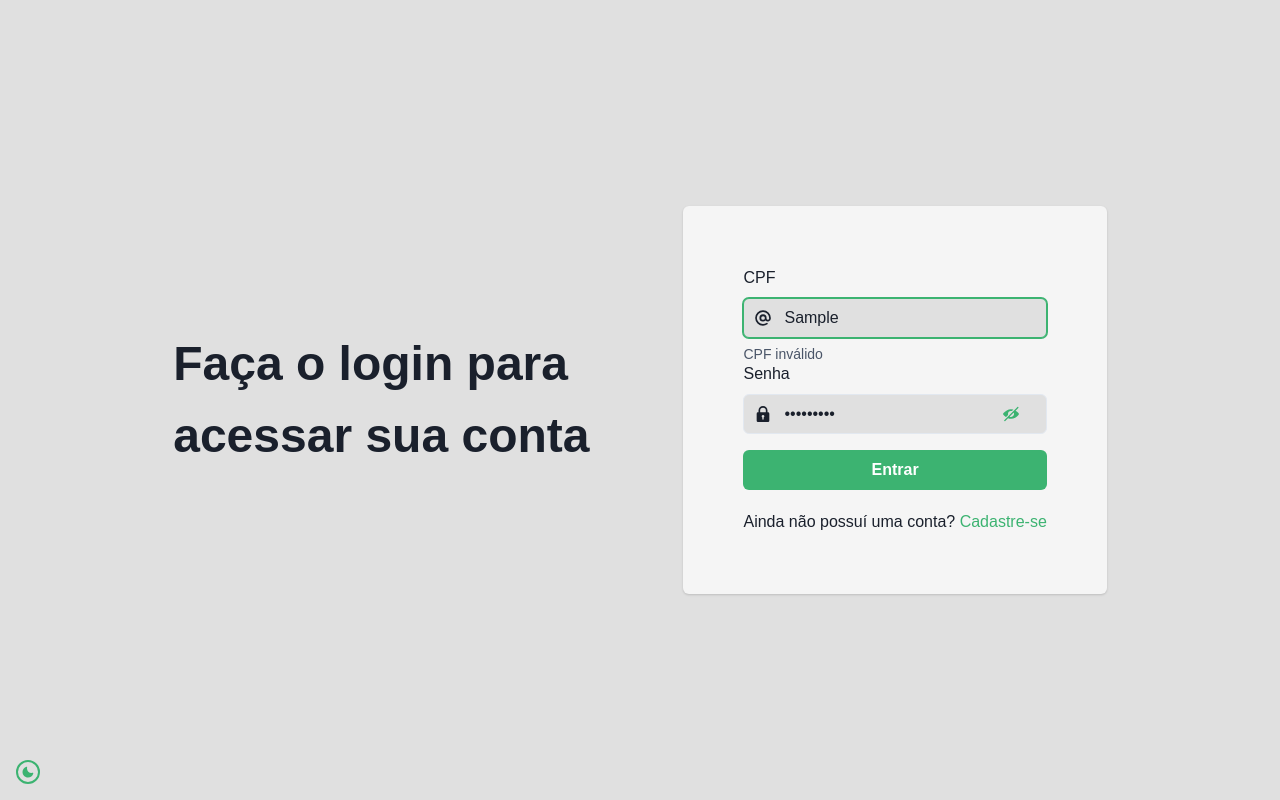
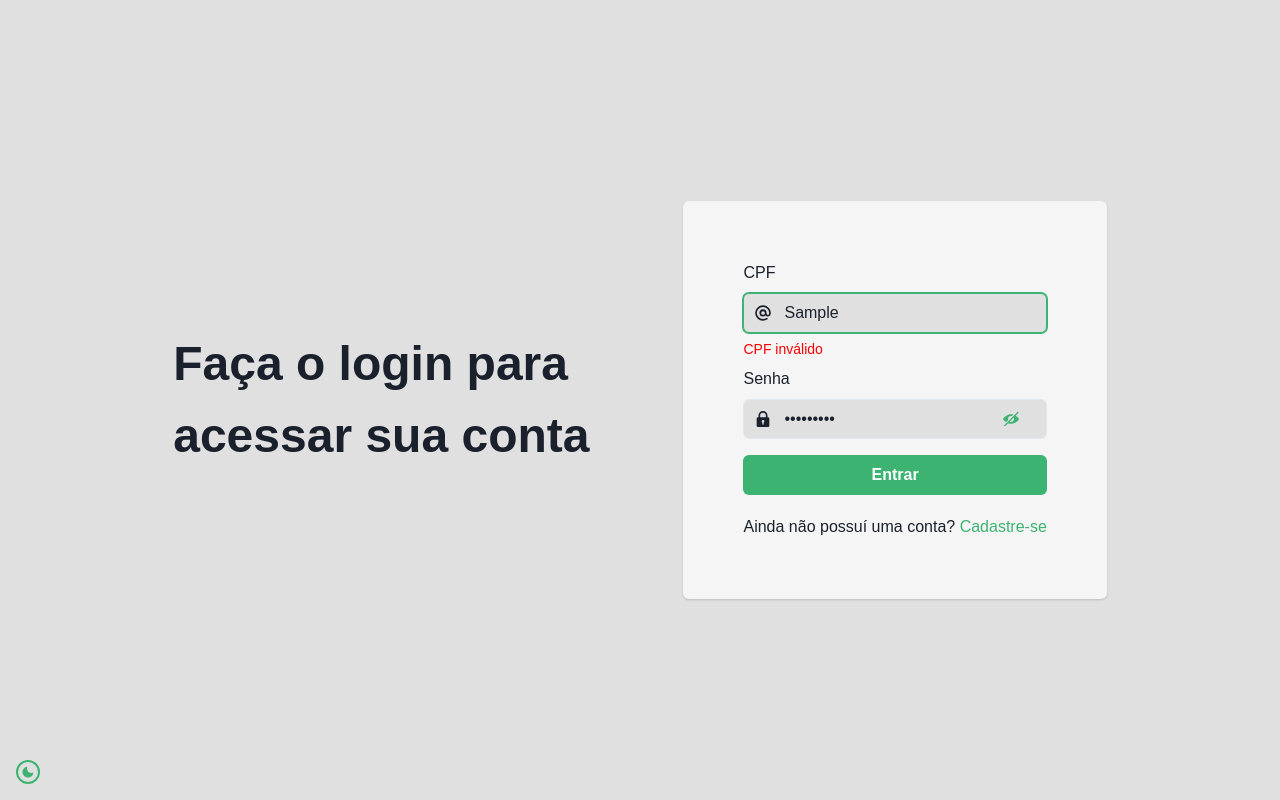
Before and after one commit to Luiss1569/TFG-Flow, a React (Vite) app in the folder frontend/: page /login in a window 1280 px wide. Both pictures are taken after typing "Sample", "Sample123" into the empty fields and a click on the button "Entrar". Built offline with nearby package versions, Linux system fonts and the light colour scheme.

Commit message:
hide text on login screen

```diff
--- a/frontend/src/pages/Login/index.tsx
+++ b/frontend/src/pages/Login/index.tsx
@@ -1,7 +1,7 @@
 import React, { SyntheticEvent, useState } from 'react';
 import './style.css';
 import api from "../../lib/axios";
-import { useToast, IconButton, Link, InputLeftElement, FormControl, FormHelperText, Show, HStack, Button, Flex, Text, FormLabel, VStack, Input, Alert, AlertIcon, InputGroup, InputRightElement, useColorMode, Box, Center, Stack, Card, CardBody } from '@chakra-ui/react';
+import { useToast, IconButton, Link, InputLeftElement, FormControl, FormHelperText, Show, Hide, HStack, Button, Flex, Text, FormLabel, VStack, Input, Alert, AlertIcon, InputGroup, InputRightElement, useColorMode, Box, Center, Stack, Card, CardBody } from '@chakra-ui/react';
 import { SunIcon, MoonIcon, ViewIcon, ViewOffIcon, UnlockIcon } from '@chakra-ui/icons';
 import { useForm } from 'react-hook-form';
 import { z } from 'zod';
@@ -84,12 +84,6 @@ function Login() {
             <Center>
                 <Stack >
                     <HStack h="100vh" justifyContent='center'>
-                        {errorText && (
-                            <Alert status='error' color='error' pos="fixed" top="0" left="0" >
-                                <AlertIcon />
-                                {errorText}
-                            </Alert>
-                        )}
                         <IconButton
                             aria-label="toggle theme"
                             rounded="full"
@@ -99,9 +93,10 @@ function Login() {
                             left={4}
                             onClick={toggleColorMode} icon={colorMode === "dark" ? <SunIcon/> : <MoonIcon />}
                         />
-                            {/* <Show breakpoint='(min-width: 800px)' > */}
-                                <Text variant='title' w={{ base: '10%', xl: '40%' }} fontSize='5xl' >Faça o login para acessar sua conta</Text>
-                            {/* </Show> */}
+                            <Hide below='md'>
+                                <Text variant='title' w={{ base: '30%', xl: '40%' }} fontSize='5xl' >Faça o login para acessar sua conta</Text>
+                            </Hide>
+
                             <Card bg='secondary' p='10'>
                                 <CardBody>
                                     <form onSubmit={handleSubmit(loginUser)}>
@@ -122,10 +117,10 @@ function Login() {
                                                 />
                                             </InputGroup>
 
-                                            {errors.cpf && <FormHelperText >{errors.cpf.message}</FormHelperText>}
+                                            {errors.cpf && <FormHelperText color='red'>{errors.cpf.message}</FormHelperText>}
 
                                         </FormControl>
-                                        <FormControl isInvalid={errors.password != null}>
+                                        <FormControl isInvalid={errors.password != null} pt='10px'>
                                             <FormLabel htmlFor="password" >Senha</FormLabel>
 
                                             <InputGroup size='md'>
@@ -135,6 +130,7 @@ function Login() {
                                                 <Input
                                                     bg='primary'
                                                     focusBorderColor='#3CB371'
+                                                    errorBorderColor='red.300'
                                                     variant='outline'
                                                     id="password"
                                                     placeholder="Digite sua senha"
@@ -152,13 +148,12 @@ function Login() {
                                                 </InputRightElement>
 
                                             </InputGroup>
-                                            {errors.password && <FormHelperText >{errors.password.message}</FormHelperText>}
+                                            {errors.password && <FormHelperText color='red'>{errors.password.message}</FormHelperText>}
 
                                         </FormControl>
                                         <Button isLoading={isSubmitting}
                                             mt='1rem'
                                             type='submit'
-                                            // _hover={{ bg: 'green_dark' }}
                                             variant="solid" w="100%">Entrar</Button>
                                     </form>
 
```
